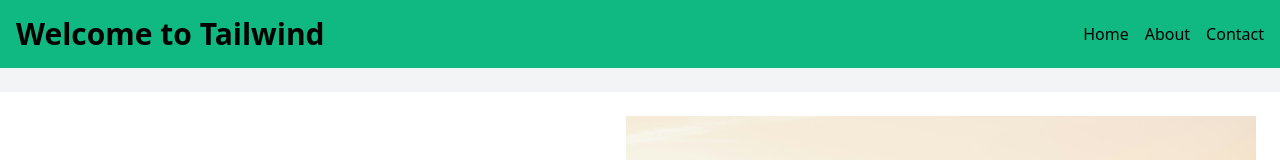
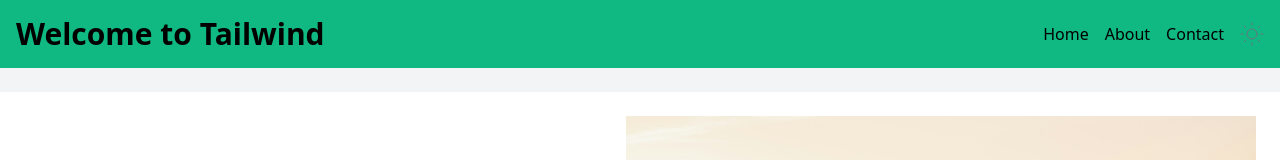
Before and after one commit to Misa100/nextjs-blog, a Next.js app: page / in a window 1280 px wide. Shown: the top 160 px of the page. Built offline with nearby package versions, Linux system fonts and the light colour scheme.

Commit message:
second commit

```diff
--- a/components/contact.js
+++ b/components/contact.js
@@ -3,41 +3,41 @@
 export default function ContactSection() {
   return (
     <section id="contact" className="container bg-white mx-auto my-6 p-6 shadow-md">
-      <div className="bg-gray-100 py-6">
-        <div className="max-w-screen-md mx-auto px-4">
-          <h2 className="text-3xl font-semibold text-center text-gray-800 mb-8">Contact Us</h2>
+      <div className="bg-gray-100 py-6 dark:bg-gray-800 ">
+        <div className="max-w-screen-md mx-auto px-4 dark:bg-gray-800 ">
+          <h2 className="text-3xl font-semibold text-center text-gray-800 mb-8 dark:text-white">Contact Us</h2>
           <div className="flex justify-between">
             <div className="w-full space-y-6 bg-gray-200 p-8 shadow-md">
-              <h1 className="mb-3 text-lg font-semibold">Send us a message</h1>
+              <h1 className="mb-3 text-lg font-semibold text-gray-600">Send us a message</h1>
               <form className="space-y-6">
                 <div>
                   <label htmlFor="name" className="text-sm font-medium text-gray-700">Name</label>
-                  <input type="text" id="name" name="name" className="mt-1 block w-full px-3 py-2 border border-gray-300 rounded-md shadow-sm focus:outline-none focus:ring-indigo-500 focus:border-indigo-500" required />
+                  <input type="text" id="name" name="name" className="mt-1 block w-full px-3 py-2 border border-gray-300 rounded-md shadow-sm focus:outline-none focus:ring-indigo-500 focus:border-indigo-500 dark:bg-white" required />
                 </div>
                 <div>
                   <label htmlFor="email" className="text-sm font-medium text-gray-700">Email</label>
-                  <input type="email" id="email" name="email" className="mt-1 block w-full px-3 py-2 border border-gray-300 rounded-md shadow-sm focus:outline-none focus:ring-indigo-500 focus:border-indigo-500" required />
+                  <input type="email" id="email" name="email" className="mt-1 block w-full px-3 py-2 border border-gray-300 rounded-md shadow-sm focus:outline-none focus:ring-indigo-500 focus:border-indigo-500 dark:bg-white" required />
                 </div>
                 <div>
                   <label htmlFor="message" className="text-sm font-medium text-gray-700">Messages</label>
-                  <textarea id="message" name="message" rows="4" className="mt-1 block w-full px-3 py-2 border border-gray-300 rounded-md shadow-sm focus:outline-none focus:ring-indigo-500 focus:border-indigo-500" required></textarea>
+                  <textarea id="message" name="message" rows="4" className="mt-1 block w-full px-3 py-2 border border-gray-300 rounded-md shadow-sm focus:outline-none focus:ring-indigo-500 focus:border-indigo-500 dark:bg-white" required></textarea>
                 </div>
                 <div>
                   <button type="submit" className="w-full flex justify-center py-2 px-4 border border-transparent rounded-md shadow-sm text-sm font-medium text-white bg-[#10B981] hover:bg-gray-500 focus:outline-none focus:ring-2 focus:ring-offset-2 focus:ring-indigo-500">Submit</button>
                 </div>
               </form>
             </div>
-            <div className="w-full space-y-6 bg-white p-8 shadow-md">
-              <h2 className="text-lg font-semibold">Contact Information</h2>
+            <div className="w-full space-y-6 bg-white p-8 shadow-md dark:bg-gray-300">
+              <h2 className="text-lg font-semibold dark:text-gray-800">Contact Information</h2>
               <hr />
-              <p className="mb-4">We are open for any suggestion or just to have a chat</p>
+              <p className="mb-4 dark:text-gray-800">We are open for any suggestion or just to have a chat</p>
               <div className="space-y-4">
                 <div className="flex items-start">
                   <div className="flex items-center justify-center h-10 w-10 rounded-full bg-[#10B981] text-white">
                     <FaMapMarkerAlt className="text-xl" />
                   </div>
                   <div className="ml-3 text-left">
-                    <p><span className="font-semibold">Address:</span> Antananarivo, Madagascar </p>
+                    <p className="dark:text-gray-800"><span className="font-semibold dark:text-gray-800">Address:</span> Antananarivo, Madagascar </p>
                   </div>
                 </div>
                 <div className="flex items-start">
@@ -45,7 +45,7 @@
                     <FaPhone className="text-xl" />
                   </div>
                   <div className="ml-3 text-left">
-                    <p><span className="font-semibold">Phone:</span> <a href="tel://1234567920" className="text-blue-600 hover:underline">+ 1235 2355 98</a></p>
+                    <p><span className="font-semibold dark:text-gray-800">Phone:</span> <a href="tel://1234567920" className="text-blue-600 hover:underline">+ 1235 2355 98</a></p>
                   </div>
                 </div>
                 <div className="flex items-start">
@@ -53,7 +53,7 @@
                     <FaPaperPlane className="text-xl" />
                   </div>
                   <div className="ml-3 text-left">
-                    <p><span className="font-semibold">Email:</span> <a href="mailto:info@yoursite.com" className="text-blue-600 hover:underline">info@yoursite.com</a></p>
+                    <p><span className="font-semibold dark:text-gray-800">Email:</span> <a href="mailto:info@yoursite.com" className="text-blue-600 hover:underline">info@yoursite.com</a></p>
                   </div>
                 </div>
                 <div className="flex items-start">
@@ -61,7 +61,7 @@
                     <FaGlobe className="text-xl" />
                   </div>
                   <div className="ml-3 text-left">
-                    <p><span className="font-semibold">Website:</span> <a href="#" className="text-blue-600 hover:underline">yoursite.com</a></p>
+                    <p><span className="font-semibold dark:text-gray-800">Website:</span> <a href="#" className="text-blue-600 hover:underline">yoursite.com</a></p>
                   </div>
                 </div>
               </div>
--- /dev/null
+++ b/components/darkswitch.js
@@ -0,0 +1,53 @@
+import React, { useState, useEffect } from "react";
+import { useTheme } from "next-themes";
+
+const ThemeChanger = () => {
+  const [mounted, setMounted] = useState(false);
+  const { theme, setTheme } = useTheme();
+
+  // When mounted on client, now we can show the UI
+  useEffect(() => setMounted(true), []);
+
+  if (!mounted) return null;
+
+  return (
+    <div className="flex items-center">
+      {theme === "dark" ? (
+        <button
+          onClick={() => setTheme("light")}
+          className="text-gray-300 rounded-full outline-none focus:outline-none">
+          <span className="sr-only">Light Mode</span>
+
+          <svg
+            xmlns="http://www.w3.org/2000/svg"
+            className="w-5 h-5"
+            viewBox="0 0 20 20"
+            fill="currentColor">
+            <path d="M17.293 13.293A8 8 0 016.707 2.707a8.001 8.001 0 1010.586 10.586z" />
+          </svg>
+        </button>
+      ) : (
+        <button
+          onClick={() => setTheme("dark")}
+          className="text-gray-500 rounded-full outline-none focus:outline-none focus-visible:ring focus-visible:ring-gray-100 focus:ring-opacity-20">
+          <span className="sr-only">Dark Mode</span>
+          <svg
+            xmlns="http://www.w3.org/2000/svg"
+            width="24"
+            height="24"
+            viewBox="0 0 24 24"
+            fill="none"
+            stroke="currentColor"
+            strokeWidth="1"
+            strokeLinecap="round"
+            strokeLinejoin="round">
+            <circle cx="12" cy="12" r="5" />
+            <path d="M12 1v2M12 21v2M4.2 4.2l1.4 1.4M18.4 18.4l1.4 1.4M1 12h2M21 12h2M4.2 19.8l1.4-1.4M18.4 5.6l1.4-1.4" />
+          </svg>
+        </button>
+      )}
+    </div>
+  );
+};
+
+export default ThemeChanger;
--- a/package.json
+++ b/package.json
@@ -11,6 +11,7 @@
   "dependencies": {
     "daisyui": "^4.7.3",
     "next": "14.1.3",
+    "next-themes": "^0.2.1",
     "react": "^18",
     "react-dom": "^18",
     "react-icons": "^5.0.1"
--- a/pages/_app.js
+++ b/pages/_app.js
@@ -1,7 +1,12 @@
+import { ThemeProvider } from 'next-themes';
 import '../styles/globals.css';
 
-function MyApp({Component, PageProps}) {
-    return <Component {...PageProps} />
+function MyApp({ Component, pageProps }) {
+  return (
+    <ThemeProvider attribute="class">
+      <Component {...pageProps} />
+    </ThemeProvider>
+  );
 }
 
 export default MyApp;
--- a/pages/index.js
+++ b/pages/index.js
@@ -5,6 +5,7 @@
 import AboutSection from '../components/about';
 import HomeSection from '../components/home';
 import ScrollToTopButton from '../components/top';
+import ThemeChanger from '../components/darkswitch';
 
 export default function Home() {
   return (
@@ -20,10 +21,11 @@
             <li><a href="#home">Home</a></li>
             <li><a href="#about">About</a></li>
             <li><a href="#contact">Contact</a></li>
+            <ThemeChanger />
           </ul>
         </nav>
       </header>
-      <section className="container bg-white mx-auto my-6 p-6 shadow-md flex items-center">
+      <section className="container bg-white mx-auto my-6 p-6 shadow-md flex items-center ">
         <div className="flex-1">
           <p className="text-lg">This is a simple example of using Tailwind CSS with HTML. Get started by customizing this page!</p>
           <p className="text-lg mt-4">More ...</p>
@@ -36,7 +38,7 @@
       <AboutSection />
       <ContactSection />
       <ScrollToTopButton />
-      <footer className="bg-gray-200 p-2 text-center">
+      <footer className="bg-gray-200 dark:bg-gray-800 p-2 text-center">
         <p>&copy; 2024 Tailwind CSS Example</p>
       </footer>
     </div>
--- a/styles/globals.css
+++ b/styles/globals.css
@@ -1,3 +1,18 @@
 @tailwind base;
 @tailwind components;
 @tailwind utilities;
+
+body {
+     background-color: white;
+     color: black;
+   }
+
+   .dark body {
+     background-color: #1a202c;
+     color: white;
+   }
+
+   .dark body .container {
+     background-color: #2D3748;
+     color: white;
+   }
--- a/tailwind.config.js
+++ b/tailwind.config.js
@@ -1,5 +1,6 @@
 /** @type {import('tailwindcss').Config} */
 module.exports = {
+  darkMode: 'class',
   content: [
     "./pages/**/*.{js,ts,jsx,tsx}",
     "./components/**/*.{js,ts,jsx,tsx}"
```
Also changed, not shown: 1 other file (tests, documents, lock files or other folders).
